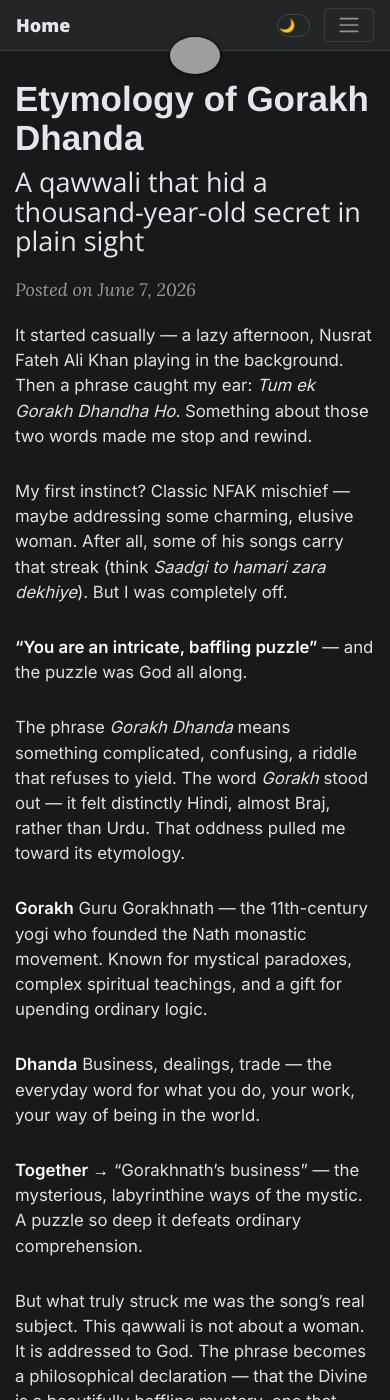
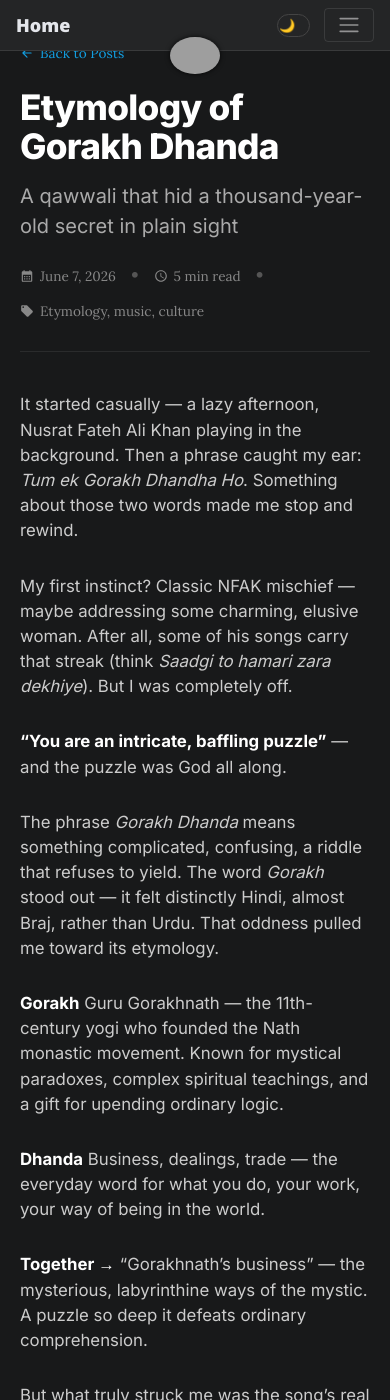
Before and after one commit to sans242/sans242.github.io, a Jekyll site: the page built from _posts/2026-06-07-gorakh-dhanda.md, in a window 390 px wide and 1400 px high. Built offline with Jekyll 4.4.1, drawn with Linux system fonts in a browser that asks for light colours; nearby versions of some CDN libraries; some web fonts are replaced; some of the changed text lies outside the part shown; grey boxes are pictures that could not be loaded.

Commit message:
Redesign post layout: widen to 820px, single-line sans-serif title, custom meta icons, add back link

```diff
--- a/_layouts/post.html
+++ b/_layouts/post.html
@@ -2,44 +2,98 @@
 layout: base
 ---
 
-{% include header.html type="post" %}
-
 <style>
-@import url('https://fonts.googleapis.com/css2?family=Playfair+Display:ital,wght@0,600;0,700;1,400&family=Inter:wght@400;500;600&family=JetBrains+Mono:wght@400;500&display=swap');
+@import url('https://fonts.googleapis.com/css2?family=Inter:wght@400;500;600;700;800&family=JetBrains+Mono:wght@400;500&display=swap');
 
 /* Typography Overrides */
 .blog-post {
   font-family: 'Inter', sans-serif;
-  color: #e0e0e0;
+  color: #ccc;
   font-size: 1.05rem;
   line-height: 1.7;
 }
 
-.intro-header .page-heading h1 {
-  font-family: 'Playfair Display', serif !important;
-  font-size: 3.5rem !important;
+.post-wrapper-custom {
+  max-width: 820px;
+  margin: 0 auto;
+  padding: 40px 20px;
+}
+
+.back-link {
+  display: inline-flex;
+  align-items: center;
+  color: #00E676;
+  text-decoration: none;
+  font-size: 0.85rem;
+  font-weight: 500;
+  margin-bottom: 25px;
+  transition: opacity 0.2s;
+}
+.back-link:hover {
+  color: #00E676;
+  opacity: 0.8;
+  text-decoration: none;
+}
+.back-link svg {
+  width: 14px;
+  height: 14px;
+  margin-right: 6px;
+  fill: currentColor;
+}
+
+.post-header-custom {
+  margin-bottom: 40px;
+  padding-bottom: 30px;
+  border-bottom: 1px solid rgba(255,255,255,0.08);
+}
+
+.post-title-custom {
+  font-family: 'Inter', sans-serif;
+  font-size: 3rem; /* Adjusted to fit on one line */
+  font-weight: 800;
   color: #fff;
   line-height: 1.1;
-  margin-bottom: 15px;
-}
-.intro-header .page-heading .page-subheading {
-  font-family: 'Playfair Display', serif !important;
-  color: #aaa;
-  font-size: 1.25rem !important;
-  font-style: italic;
+  margin: 0 0 15px 0;
+  letter-spacing: -0.02em;
 }
 
-.intro-header .page-heading .post-meta {
-  font-family: 'JetBrains Mono', monospace !important;
-  font-size: 0.8rem;
+.post-subtitle-custom {
+  font-family: 'Inter', sans-serif;
+  font-size: 1.25rem;
+  color: #aaa;
+  margin: 0 0 25px 0;
+  font-weight: 400;
+}
+
+.post-meta-custom {
+  display: flex;
+  align-items: center;
+  flex-wrap: wrap;
+  gap: 15px;
+  font-size: 0.85rem;
   color: #888;
-  text-transform: uppercase;
-  letter-spacing: 0.05em;
-  margin-top: 20px;
+}
+
+.post-meta-item {
+  display: flex;
+  align-items: center;
+}
+.post-meta-item svg {
+  width: 14px;
+  height: 14px;
+  margin-right: 6px;
+  fill: #888;
+}
+
+.meta-dot {
+  color: #555;
+  font-size: 1.2rem;
+  line-height: 1;
 }
 
 .blog-post h1, .blog-post h2, .blog-post h3, .blog-post h4 {
-  font-family: 'Playfair Display', serif;
+  font-family: 'Inter', sans-serif;
+  font-weight: 600;
   color: #fff;
   margin-top: 2.5rem;
   margin-bottom: 1.2rem;
@@ -59,40 +113,6 @@ layout: base
 .blog-post a:not(.btn):hover {
   color: #fff;
   border-bottom-color: #00E676;
-}
-
-/* Tags styling */
-.blog-tags {
-  margin-top: 50px !important;
-  padding-top: 25px;
-  border-top: 1px solid rgba(255,255,255,0.1);
-  display: flex !important;
-  align-items: center;
-  flex-wrap: wrap;
-  gap: 12px;
-}
-.blog-tags span {
-  font-family: 'JetBrains Mono', monospace;
-  font-size: 0.75rem !important;
-  color: #888;
-  margin-right: 5px;
-  text-transform: uppercase;
-  letter-spacing: 0.05em;
-}
-.blog-tags a {
-  display: inline-block;
-  border: 1px solid rgba(0, 230, 118, 0.3);
-  color: #00E676 !important;
-  background: rgba(0, 230, 118, 0.05);
-  font-size: 0.75rem !important;
-  padding: 6px 14px;
-  border-radius: 20px;
-  text-decoration: none !important;
-  transition: all 0.2s;
-}
-.blog-tags a:hover {
-  background: rgba(0, 230, 118, 0.2);
-  color: #fff !important;
 }
 
 /* Pagination / Next-Prev Posts */
@@ -116,34 +136,61 @@ layout: base
   background: rgba(0, 230, 118, 0.05) !important;
   color: #fff !important;
 }
+
+@media (max-width: 768px) {
+  .post-title-custom { font-size: 2.2rem; }
+}
 </style>
 
-<div class="{% if page.full-width %} container-fluid {% else %} container-md {% endif %}">
-  <div class="row">
-    <div class="{% if page.full-width %} col {% else %} col-xl-8 offset-xl-2 col-lg-10 offset-lg-1 {% endif %}">
+<div class="post-wrapper-custom">
+  <a href="{{ site.baseurl }}/blog/" class="back-link">
+    <svg viewBox="0 0 24 24"><path d="M19 12H5M12 19l-7-7 7-7" stroke="currentColor" stroke-width="2" stroke-linecap="round" stroke-linejoin="round" fill="none"/></svg>
+    Back to Posts
+  </a>
 
-      {% if page.gh-repo %}
-        {% assign gh_split =  page.gh-repo | split:'/'  %}
-        {% assign gh_user =  gh_split[0]  %}
-        {% assign gh_repo =  gh_split[1]  %}
+  <header class="post-header-custom">
+    <h1 class="post-title-custom">{{ page.title }}</h1>
+    {% if page.subtitle %}
+      <p class="post-subtitle-custom">{{ page.subtitle }}</p>
+    {% endif %}
 
-        <div id="header-gh-btns">
-          {% if page.gh-badge.size > 0 %}
-            {% for badge in page.gh-badge %}
-              {% case badge %}
-                {% when 'star'%}
-                  <iframe src="https://ghbtns.com/github-btn.html?user={{ gh_user }}&repo={{ gh_repo }}&type=star&count=true" frameborder="0" scrolling="0" width="120px" height="20px"></iframe>
-                {% when 'watch'%}
-                  <iframe src="https://ghbtns.com/github-btn.html?user={{ gh_user }}&repo={{ gh_repo }}&type=watch&v=2&count=true" frameborder="0" scrolling="0" width="120px" height="20px"></iframe>
-                {% when 'fork'%}
-                  <iframe src="https://ghbtns.com/github-btn.html?user={{ gh_user }}&repo={{ gh_repo }}&type=fork&count=true" frameborder="0" scrolling="0" width="120px" height="20px"></iframe>
-                {% when 'follow'%}
-                  <iframe src="https://ghbtns.com/github-btn.html?user={{ gh_user }}&type=follow&count=true" frameborder="0" scrolling="0" width="220px" height="20px"></iframe>
-              {% endcase %}
-            {% endfor %}
+    <div class="post-meta-custom">
+      <div class="post-meta-item">
+        <!-- Calendar icon -->
+        <svg viewBox="0 0 24 24"><path d="M19 4h-1V2h-2v2H8V2H6v2H5c-1.11 0-1.99.9-1.99 2L3 20a2 2 0 0 0 2 2h14c1.1 0 2-.9 2-2V6c0-1.1-.9-2-2-2zm0 16H5V10h14v10zM9 14H7v-2h2v2zm4 0h-2v-2h2v2zm4 0h-2v-2h2v2zm-8 4H7v-2h2v2zm4 0h-2v-2h2v2zm4 0h-2v-2h2v2z"/></svg>
+        {% assign date_format = site.date_format | default: "%B %-d, %Y" %}
+        {{ page.date | date: date_format }}
+      </div>
+
+      <span class="meta-dot">•</span>
+
+      <div class="post-meta-item">
+        <!-- Clock icon -->
+        <svg viewBox="0 0 24 24"><path d="M11.99 2C6.47 2 2 6.48 2 12s4.47 10 9.99 10C17.52 22 22 17.52 22 12S17.52 2 11.99 2zM12 20c-4.42 0-8-3.58-8-8s3.58-8 8-8 8 3.58 8 8-3.58 8-8 8zm.5-13H11v6l5.25 3.15.75-1.23-4.5-2.67z"/></svg>
+        {% if page.readtime %}
+          {% capture words %}
+            {{ page.content | number_of_words | minus: 180 }}
+          {% endcapture %}
+          {% if words contains '-' %}
+            1 min read
+          {% else %}
+            {{ words | divided_by:180 | plus: 1 }} min read
+          {% endif %}
+        {% else %}
+          5 min read
         {% endif %}
       </div>
+
+      {% if page.tags.size > 0 %}
+      <span class="meta-dot">•</span>
+      <div class="post-meta-item">
+        <!-- Tag icon -->
+        <svg viewBox="0 0 24 24"><path d="M21.41 11.58l-9-9C12.05 2.22 11.55 2 11 2H4c-1.1 0-2 .9-2 2v7c0 .55.22 1.05.59 1.41l9 9c.36.36.86.58 1.41.58.55 0 1.05-.22 1.41-.59l7-7c.37-.36.59-.86.59-1.41 0-.55-.23-1.06-.59-1.41zM5.5 7C4.67 7 4 6.33 4 5.5S4.67 4 5.5 4 7 4.67 7 5.5 6.33 7 5.5 7z"/></svg>
+        {{ page.tags | join: ", " | capitalize }}
+      </div>
       {% endif %}
+    </div>
+  </header>
 
   {% if page.before-content %}
     <div class="before-content">
@@ -157,15 +204,6 @@ layout: base
     {{ content }}
   </article>
 
-      {% if page.tags.size > 0 %}
-        <div class="blog-tags">
-          <span>Tags:</span>
-          {% for tag in page.tags %}
-            <a href="{{ site.baseurl }}{{ '/tags' }}#{{- tag -}}">{{- tag -}}</a>
-          {% endfor %}
-        </div>
-      {% endif %}
-
   {% if page.after-content %}
     <div class="after-content">
       {% for file in page.after-content %}
@@ -173,7 +211,6 @@ layout: base
       {% endfor %}
     </div>
   {% endif %}
-
 
   <ul class="pagination blog-pager">
     {% if page.previous.url %}
@@ -189,5 +226,3 @@ layout: base
   </ul>
   {% include comments.html %}
 </div>
-  </div>
-</div>
```
Lines whose indentation alone changed are shown as unchanged.
